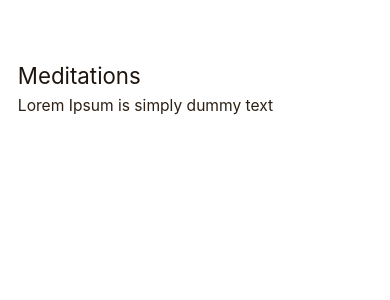
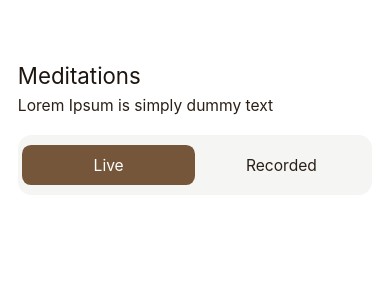
Before and after one commit to maioia/MasteringUI, a React Native app: screen / in a window 390 px wide. Shown: the top 300 px of the page. Built offline with nearby package versions, Linux system fonts and the light colour scheme.

Commit message:
add top tabs and add state to it to be active and none active

```diff
--- a/src/screens/HomeScreen.tsx
+++ b/src/screens/HomeScreen.tsx
@@ -1,6 +1,7 @@
 import { StyleSheet, Text, View } from "react-native";
 import React from "react";
 import { s, vs } from "react-native-size-matters";
+import TopTabs from "./components/TopTabs/TopTabs";
 
 const HomeScreen = () => {
   return (
@@ -15,7 +16,10 @@ const HomeScreen = () => {
       >
         Meditations
       </Text>
-      <Text style={{ color: "#2C2016",fontSize:s(14) }}>Lorem Ipsum is simply dummy text</Text>
+      <Text style={{ color: "#2C2016", fontSize: s(14), marginBottom: vs(16) }}>
+        Lorem Ipsum is simply dummy text
+      </Text>
+      <TopTabs />
     </View>
   );
 };
--- /dev/null
+++ b/src/screens/components/TopTabs/TopTabs.tsx
@@ -0,0 +1,59 @@
+import { StyleSheet, Text, TouchableOpacity, View } from "react-native";
+import React, { useState } from "react";
+import { s, vs } from "react-native-size-matters";
+
+const tabsArr = ["Live", "Recorded"];
+const ActiveBG = "#75563B";
+const ActiveText = "#fff";
+const InactiveText = "#2C2016";
+const TopTabs = () => {
+  const [activeTabs, setActiveTabs] = useState("Live");
+  return (
+    <View style={styles.container}>
+      {tabsArr.map((tabName, index) => {
+        const isActive = activeTabs === tabName;
+        return (
+          <TouchableOpacity
+            style={[
+              styles.tabButtons,
+              isActive && { backgroundColor: ActiveBG },
+            ]}
+            onPress={() => {
+              setActiveTabs(tabName);
+            }}
+          >
+            <Text style={isActive ? styles.ActiveText : styles.InactiveText}>
+              {tabName}
+            </Text>
+          </TouchableOpacity>
+        );
+      })}
+    </View>
+  );
+};
+
+export default TopTabs;
+
+const styles = StyleSheet.create({
+  container: {
+    backgroundColor: "#F5F5F4",
+    borderRadius: s(12),
+    height: vs(48),
+    flexDirection: "row",
+    alignItems: "center",
+    padding: s(4),
+  },
+  tabButtons: {
+    height: vs(32),
+    flex: 1,
+    borderRadius: s(8),
+    justifyContent: "center",
+    alignItems: "center",
+  },
+  ActiveText: {
+    color: "#fff",
+    fontSize: s(14),
+    fontWeight: "semibold",
+  },
+  InactiveText: { fontSize: s(14), color: "#2C2016" },
+});
```
